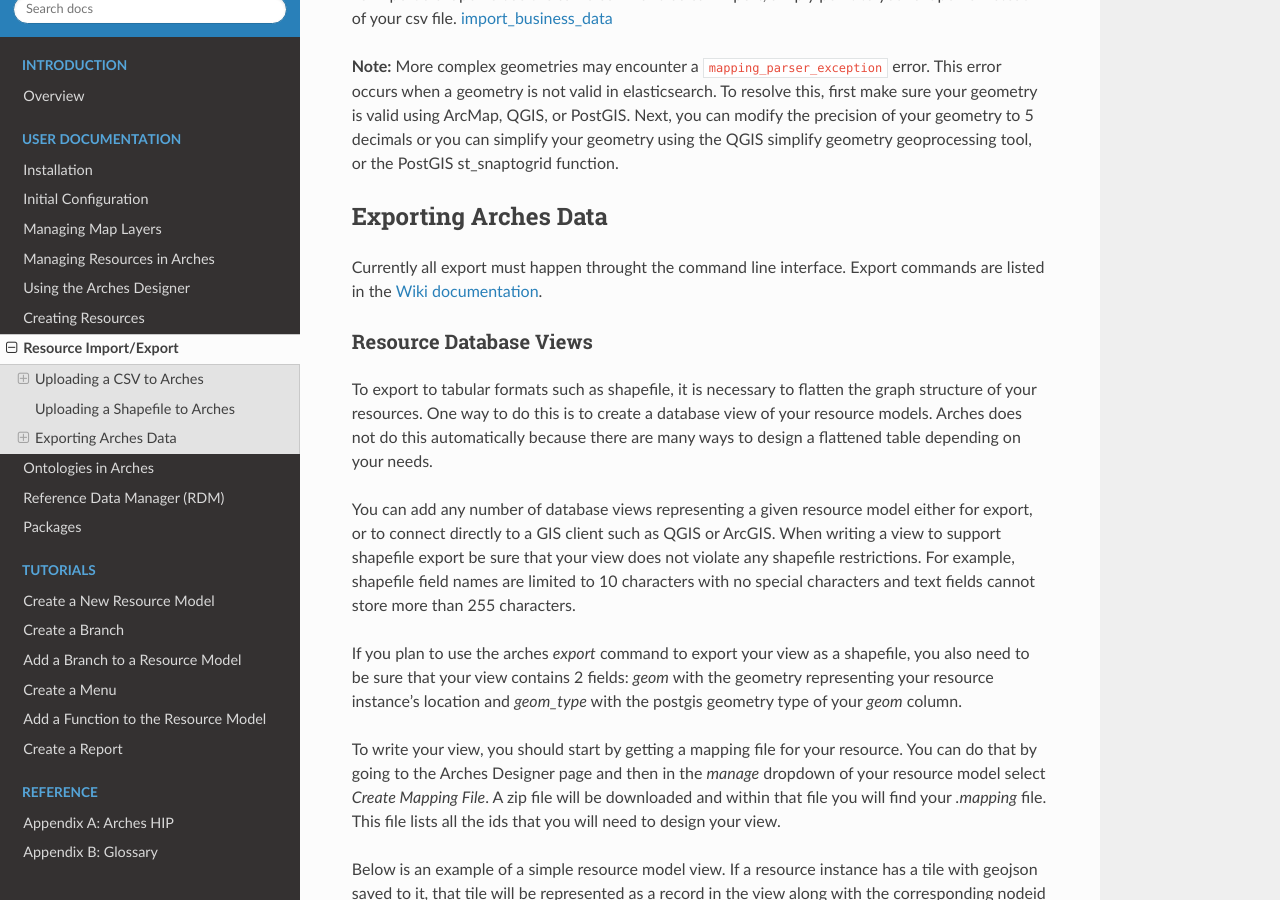
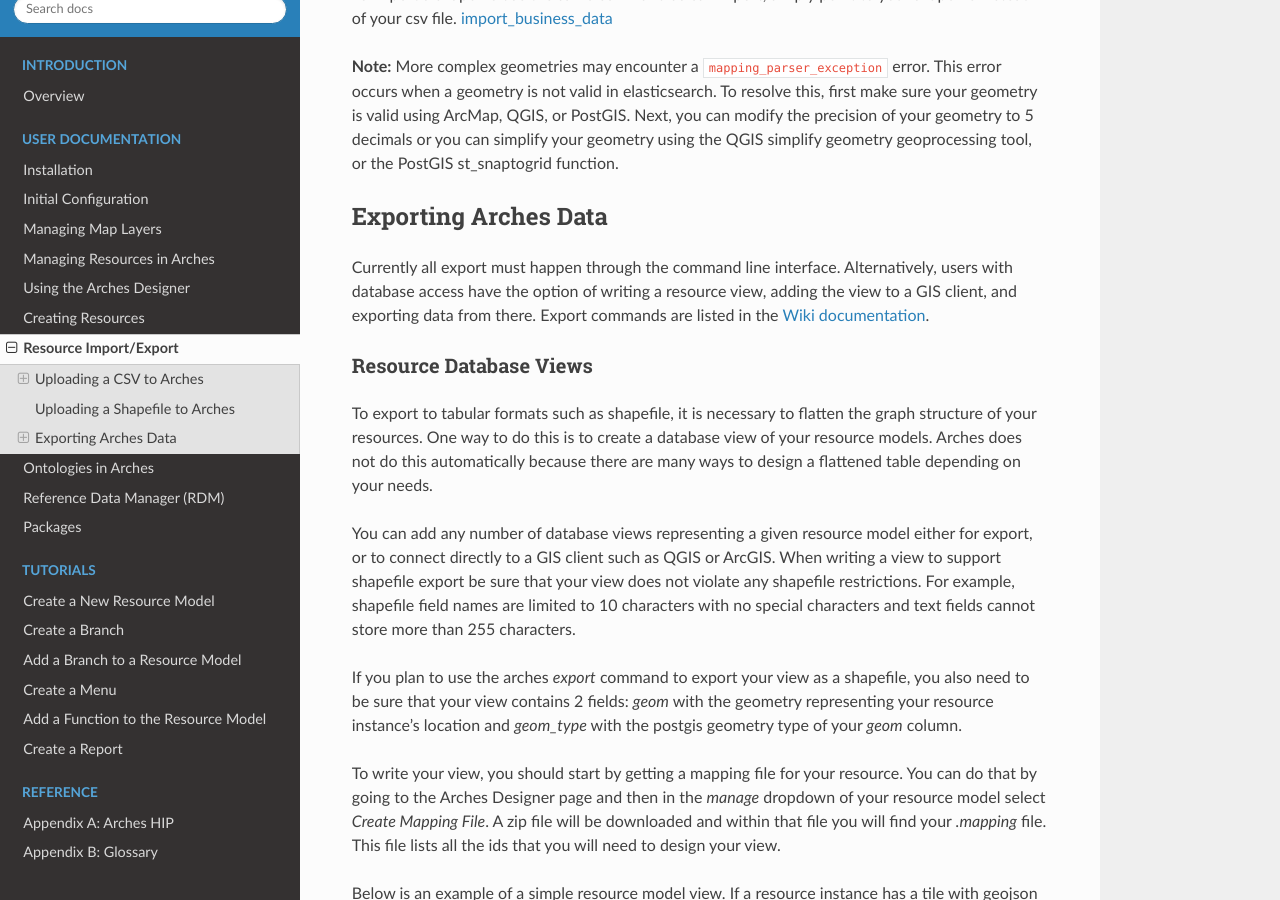
Before and after one commit to archesproject/arches-docs, a Sphinx documentation site: the page built from docs/import-export.txt, in a window 1280 px wide and 900 px high, scrolled down 5455 px. Built offline with Sphinx 7.4.7 and the Read the Docs theme 2.0.0, drawn with Linux system fonts in a browser that asks for light colours.

Commit message:
re #1498, minor improvement in explaining option to create resource views

```diff
--- a/docs/import-export.txt
+++ b/docs/import-export.txt
@@ -203,7 +203,8 @@
 Exporting Arches Data
 ---------------------
 
-Currently all export must happen throught the command line interface. Export commands are listed in the `Wiki documentation <https://github.com/archesproject/arches/wiki/Command-Line-Reference#importexport-commands>`_.
+Currently all export must happen through the command line interface.
+Alternatively, users with database access have the option of writing a resource view, adding the view to a GIS client, and exporting data from there. Export commands are listed in the `Wiki documentation <https://github.com/archesproject/arches/wiki/Command-Line-Reference#importexport-commands>`_.
 
 Resource Database Views
 ^^^^^^^^^^^^^^^^^^^^^^^
```
